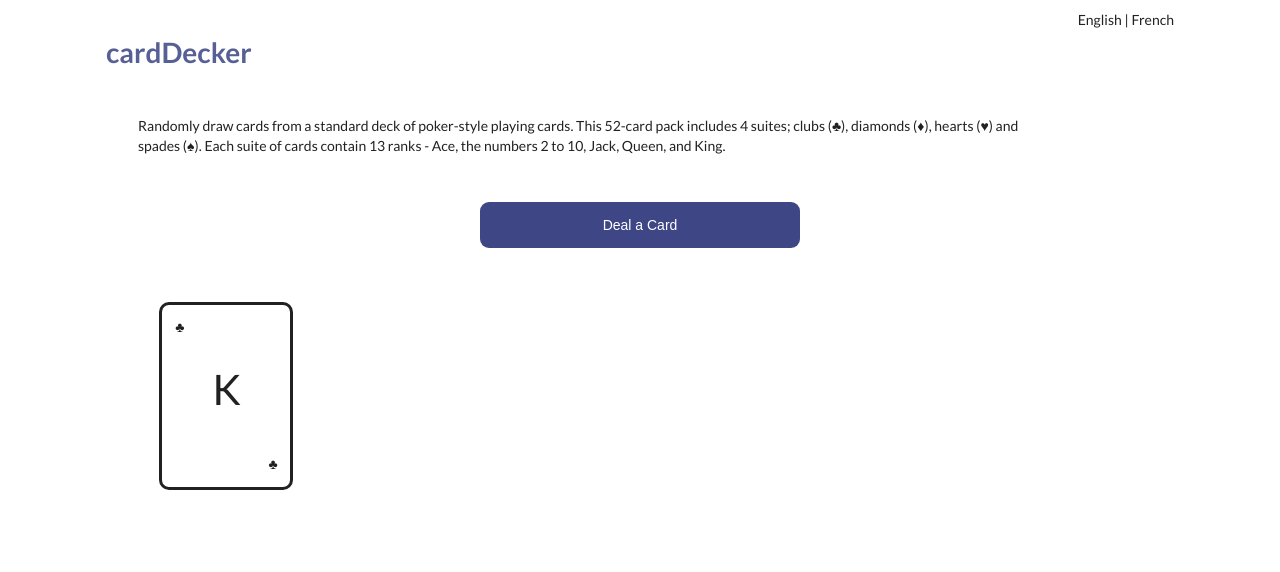
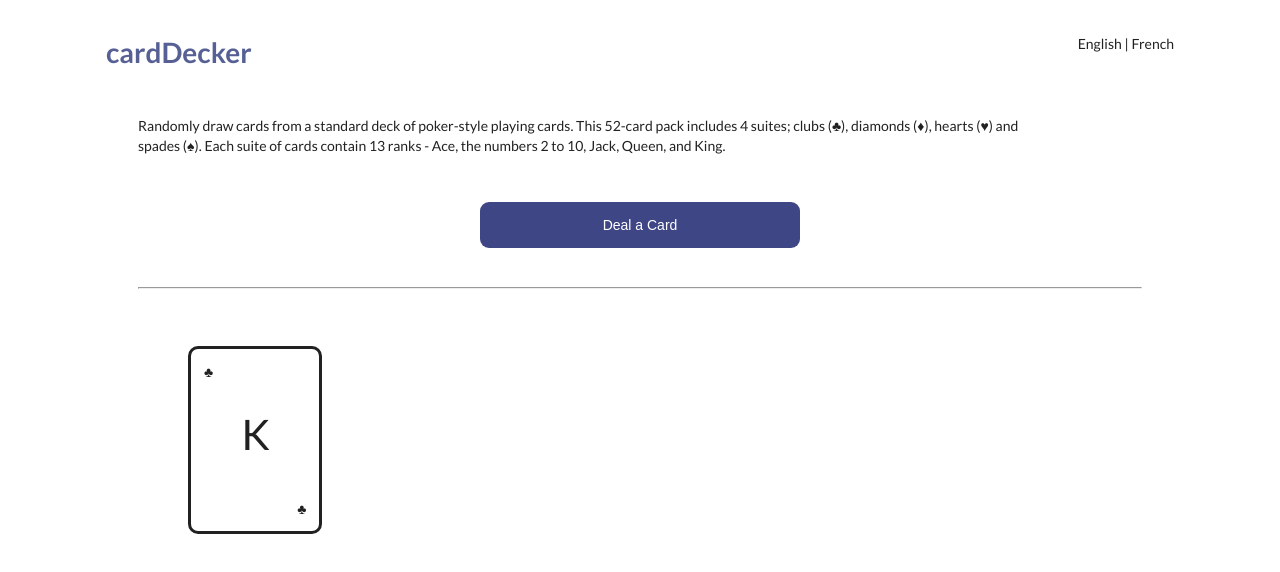
Before and after one commit to saradoubleu/deck-of-cards, a React (Create React App) app: page / in a window 1280 px wide. Both pictures are taken after a click on the button "Deal a Card". Shown: the top 572 px of the page. Built offline with nearby package versions, Linux system fonts and the light colour scheme.

Commit message:
feat: stop rendering after 52 cards

```diff
--- a/src/components/App.js
+++ b/src/components/App.js
@@ -17,7 +17,7 @@ const App = () => {
     i18n.changeLanguage(language);
   };
 
-  //Durstenfeld/Knuth Shuffling Algorithm
+  //based on Durstenfeld/Knuth Shuffling Algorithm
   const shuffle = (cards) => {
     for (let i = cards.length - 1; i > 0; i--) {
       const j = Math.floor(Math.random() * (i + 1));
@@ -26,9 +26,12 @@ const App = () => {
   };
 
   const dealOneCard = () => {
+    let randomizedDeck = [];
     shuffle(standardDeckOfCards);
     setIndex((prev) => (prev + 1) % standardDeckOfCards.length);
-    setCurrentDeck(currentDeck.concat(standardDeckOfCards[index]));
+    randomizedDeck = currentDeck.concat(standardDeckOfCards[index]);
+    setCurrentDeck(randomizedDeck);
+    // console.log(currentDeck.length);
   };
 
   const renderCard = () => {
@@ -38,6 +41,7 @@ const App = () => {
 
   return (
     <div className="App">
+      <div>
         <nav>
           <span className="nav-item-1" onClick={() => toggleLanguage("en")}>
             {t("english")}
@@ -50,6 +54,7 @@ const App = () => {
         <h1>{t("title")}</h1>
         <p> {t("description")} </p>
         <Button onClick={() => renderCard()} label="deal" />{" "}
+      </div>
       {show ? <CardDeck currentDeck={currentDeck} index={index} /> : null}
     </div>
   );
--- a/src/components/CardDeck/CardDeck.js
+++ b/src/components/CardDeck/CardDeck.js
@@ -5,12 +5,16 @@ const CardDeck = (props) => {
   let { currentDeck } = props;
 
   let listOfDealtCards = currentDeck ? (
-    <div>
+    <div style={{ padding: "3%" }}>
       {" "}
+      <hr></hr>
       <span>
-        {currentDeck.map((el) => (
-          <Card key={el.toString()} value={el} />
-        ))}
+        {currentDeck.map((el) => {
+          while (currentDeck.length < 52) {
+            console.log(currentDeck.length);
+            return <Card key={el.toString()} value={el} />;
+          }
+        })}
       </span>
     </div>
   ) : null;
```
Lines whose indentation alone changed are shown as unchanged.
